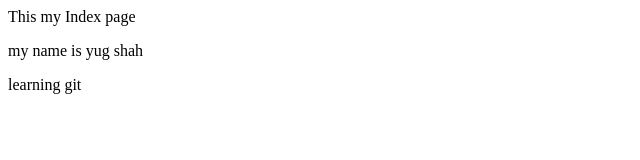
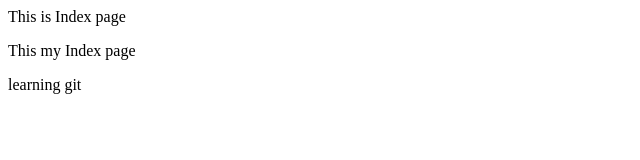
Before and after one commit to yug-shah91/LocalRepo, a plain HTML site: page index.html in a window 1280 px wide. Shown: the full height of the page, 0-640 px from the left. Drawn offline with Linux system fonts and the light colour scheme.

Commit message:
change fet

```diff
--- a/index.html
+++ b/index.html
@@ -1,3 +1,3 @@
+<p> This is Index page </p>
 <p> This  my Index page </p>
-<p> my name is yug shah</p>
 <p> learning git </p>
```
